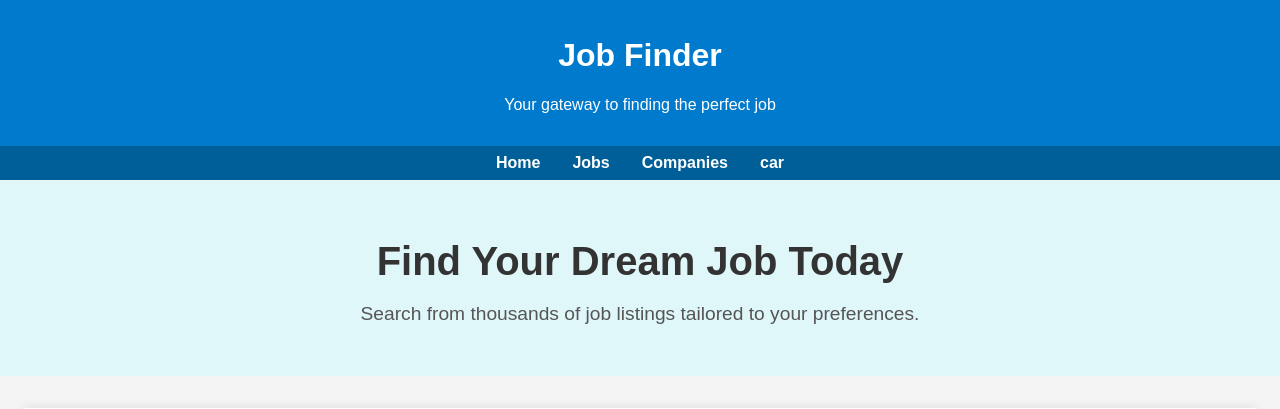
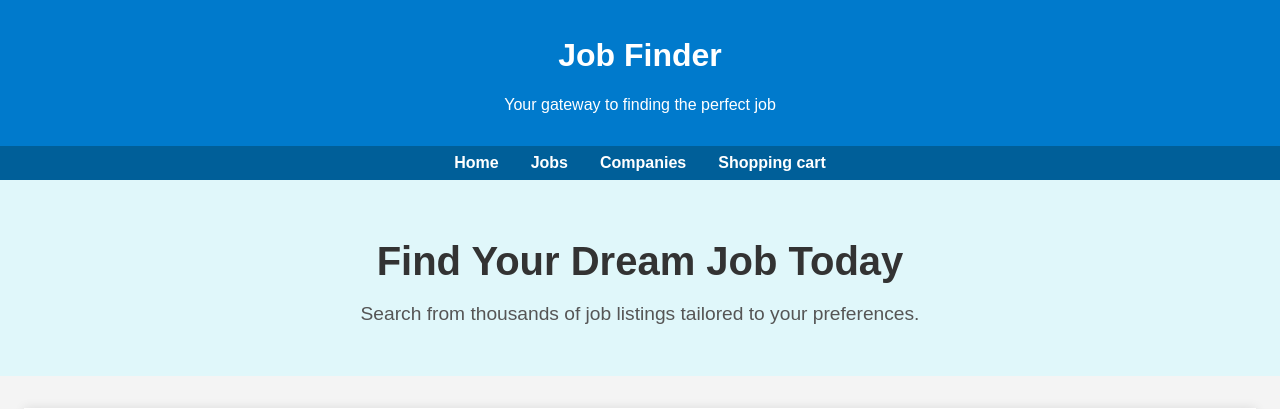
Before and after one commit to Hsiu727/DBMS_team16_Fianl_Project, a Flask app: template templates/main_page2.html in a window 1280 px wide. Shown: the top 409 px of the page. Run offline with Flask 3, Linux system fonts and the light colour scheme; the template is opened without the code that fills it, so the values that code supplies are empty.

Commit message:
2024/12/25

```diff
--- a/templates/cart.html
+++ b/templates/cart.html
@@ -139,6 +139,7 @@
                 <a href="/remove_from_cart/{{ job.id }}" class="btn">Remove</a>
             </li>
             {% endfor %}
+            <a href="/main_page2" class="btn">Browse Jobs</a>
         </ul>
         {% else %}
         <p class="empty-cart">Your cart is empty. Start adding your favorite jobs!</p>
--- a/templates/main_page2.html
+++ b/templates/main_page2.html
@@ -124,7 +124,7 @@
         <a href="#">Home</a>
         <a href="#">Jobs</a>
         <a href="#">Companies</a>
-        <a href="{{url_for('view_cart')}}">car</a>
+        <a href="{{url_for('view_cart')}}">Shopping cart</a>
     </nav>
     <div class="hero">
         <h1>Find Your Dream Job Today</h1>
```
